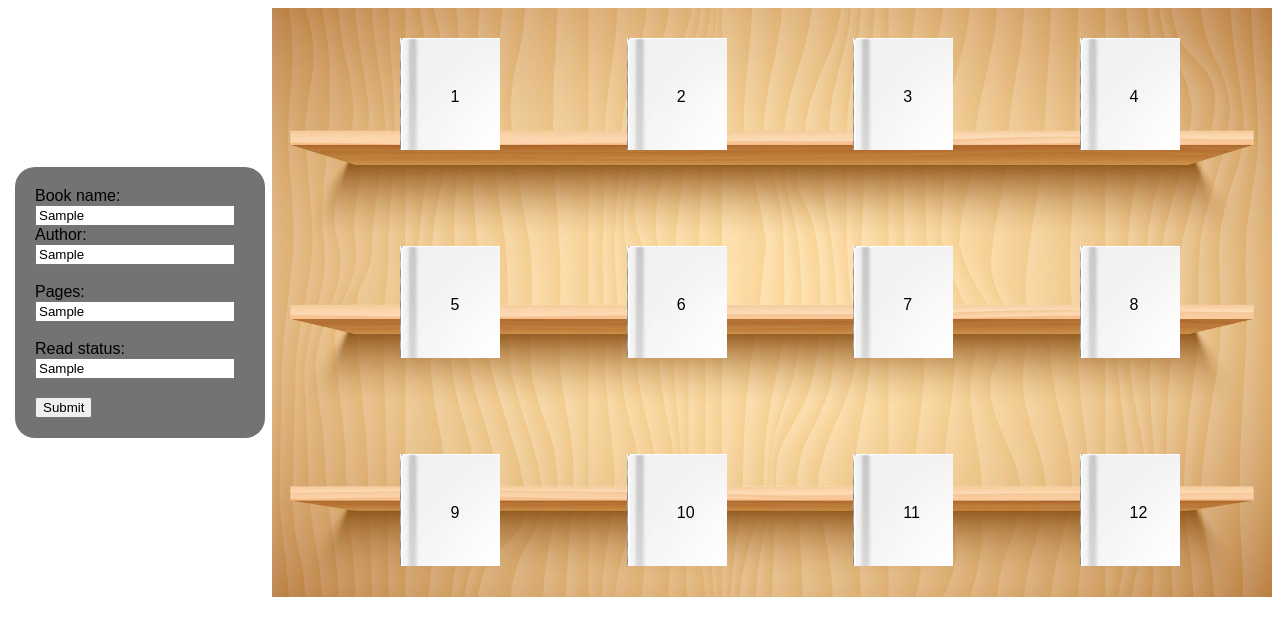
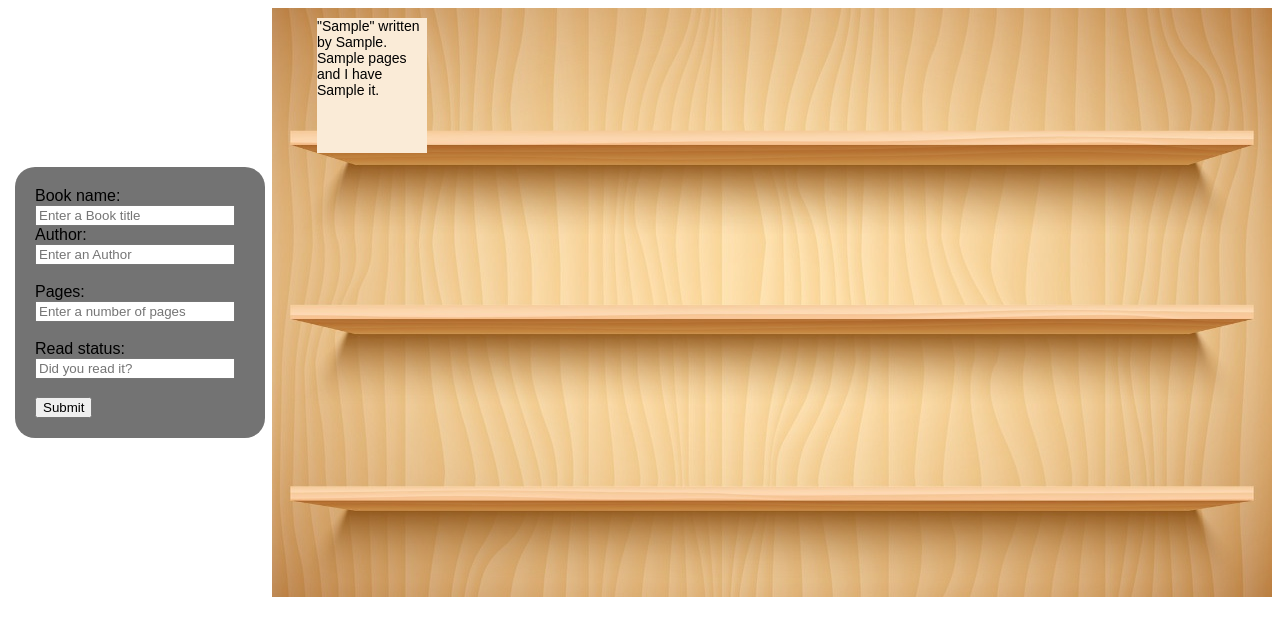
Before and after one commit to SarvarKh/Library, a plain HTML site: page index.html in a window 1280 px wide. Both pictures are taken after typing "Sample", "Sample", "Sample", "Sample" into the empty fields and a click on the input "Submit". Drawn offline with Linux system fonts and the light colour scheme.

Commit message:
Finalized. JS, CSS, HTML

```diff
--- a/index.html
+++ b/index.html
@@ -15,31 +15,22 @@
             <div id="container">
                 <form id="submit">
                     <label for="bname">Book name:</label><br>
-                    <input class="input-area" type="text" id="bname" name="bname" placeholder="Enter an Book title"><br>
+                    <input class="input-area" type="text" id="bname" name="bname" placeholder="Enter a Book title"><br>
                     <label for="author">Author:</label><br>
                     <input class="input-area" type="text" id="author" name="author" placeholder="Enter an Author"><br><br>
                     <label for="pages">Pages:</label><br>
-                    <input class="input-area" type="text" id="pages" name="pages" placeholder="Enter an number of pages"><br><br>
+                    <input class="input-area" type="text" id="pages" name="pages" placeholder="Enter a number of pages"><br><br>
                     <label for="read">Read status:</label><br>
                     <input class="input-area" type="text" id="readStatus" name="read" placeholder="Did you read it?"><br><br>
 
-                    <input type="submit" value="Submit">
+                    <input id="submit" type="submit" value="Submit">
                 </form>
             </div>
-            <div id="shelf">
+            <div id="shelf"></div>
                 <div id="library-container">
-                    <div id="book1" class="book-pic">1</div>
-                    <div id="book2" class="book-pic">2</div>
-                    <div id="book3" class="book-pic">3</div>
-                    <div id="book4" class="book-pic">4</div>
-                    <div id="book5" class="book-pic">5</div>
-                    <div id="book6" class="book-pic">6</div>
-                    <div id="book7" class="book-pic">7</div>
-                    <div id="book8" class="book-pic">8</div>
-                    <div id="book9" class="book-pic">9</div>
-                    <div id="book10" class="book-pic">10</div>
-                    <div id="book11" class="book-pic">11</div>
-                    <div id="book12" class="book-pic">12</div>
+                    <div id="flex-container">
+
+                    </div>
                 </div>
             </div>
         </div>
--- a/script.js
+++ b/script.js
@@ -1,57 +1,25 @@
-//getting input from user
-let bnameUserInput = document.getElementById("bname").value;
-let authorUserInput = document.getElementById("author").value;
-let pagesUserInput = document.getElementById("pages").value;
-let readStatusUserInput = document.getElementById("readStatus").value;
+let myLibrary = [];
 
-let submitBookInfo = document.getElementById("submit");
-let book1 = document.getElementById("book1");
+const addingBookToMyLibrary = (ev)=>{
+    ev.preventDefault();
+    let book = {
+        title: document.querySelector("#bname").value,
+        author: document.querySelector("#author").value,
+        pages: document.querySelector("#pages").value,
+        readStatus: document.querySelector("#readStatus").value
+    }
+    myLibrary.push(book);
+    document.querySelector("form").reset();
+    console.log(myLibrary);
 
-
-
-//Object constructor
-function Book(title, author, pages, read) {
-    this.title = title;
-    this.author = author;
-    this.pages = pages;
-    this.read = read;
+    let div = document.createElement("div");
+    div.classList.add("book");
+    //div.textContent = JSON.stringify(book);
+    div.textContent = `"${book.title}" written by ${book.author}. ${book.pages} pages and I have ${book.readStatus} it.`;
+    document.querySelector("#flex-container").appendChild(div);
 }
 
 
-let myLibrary = [];
-function addBookToLibrary() {
-    let singleBook = new Book(bnameUserInput, authorUserInput, pagesUserInput, readStatusUserInput);
-    myLibrary.push(singleBook);
-    let divBook = document.createElement("div");
-    divBook.classList.add("divBook");
-    book1.appendChild(myLibrary);
-}
-
-function crEl(type){
-    return document.createElement(type);
-}
-
-submitBookInfo.addEventListener("submit", (e) => {
-    e.preventDefault();
-    let firstP = crEl("p");
-    let secondP = crEl("p");
-    let thirdP = crEl("p");
-    let fourthP = crEl("p");
-
-    book1.appendChild(firstP);
-    book1.appendChild(secondP);
-    book1.appendChild(thirdP);
-    book1.appendChild(fourthP);
-
-
-    firstP.innerHTML = bnameUserInput;
-    secondP.innerHTML = authorUserInput;
-    thirdP.innerHTML = pagesUserInput;
-    fourthP.innerHTML = readStatusUserInput;
-});
-
-
-//Relecting inputted book info to books on the shelter
-// book1.innerHTML = myLibrary[0];
-// document.getElementById("book2").innerHTML = myLibrary[1];
-// document.getElementById("book3").innerHTML = myLibrary[2];
+document.addEventListener("DOMContentLoaded", ()=> {
+    document.getElementById("submit").addEventListener("submit", addingBookToMyLibrary);
+})
--- a/style.css
+++ b/style.css
@@ -15,6 +15,7 @@
     background-color: rgba(100, 100, 100, 0.9);
     padding: 20px;
     border-radius: 20px;
+    font-size: 16px;
 }
 
 .input-area{
@@ -30,25 +31,23 @@
 
 /* Library-section */
 #library-container{
-    display: grid;
-    grid-template-columns: repeat(4, 4rem);
-    grid-template-rows: 7rem 7rem 7rem;
-    justify-content: space-evenly;
     background-image: url(images/empty-wooden-shelves-vector.jpg);
     background-repeat: no-repeat;
     background-size: 100% 100%;
     width: 1000px;
     height: 46vw;
-    padding: 30px;
-    grid-row-gap: 6rem;
-    grid-column-gap: 4rem;
+    padding: 5px 40px 10px 40px;
+    font-size: 14px;
 }
 
-#library-container>div {
-    background-color: rgba(250, 0, 0, 0.5);
-    padding: 50px;
+#flex-container{
+    display: flex;
+    flex-wrap: wrap;
 }
 
-.book-pic {
-    background-image: url(images/single_book.png);
+.book {
+    background-color: antiquewhite;
+    width: 110px;
+    margin: 5px 5px 65px 5px;
+    min-height: 135px;
 }
```
Also changed, not shown: images/book_cover_page.jpg (added).
